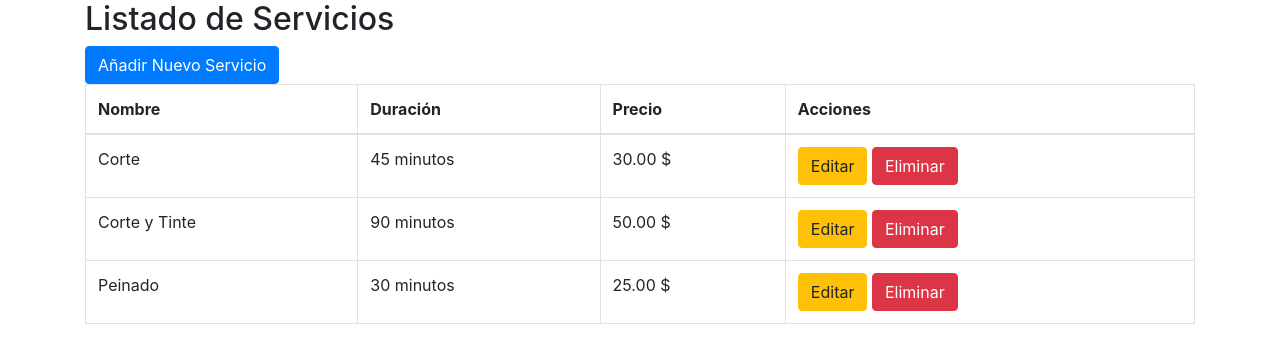
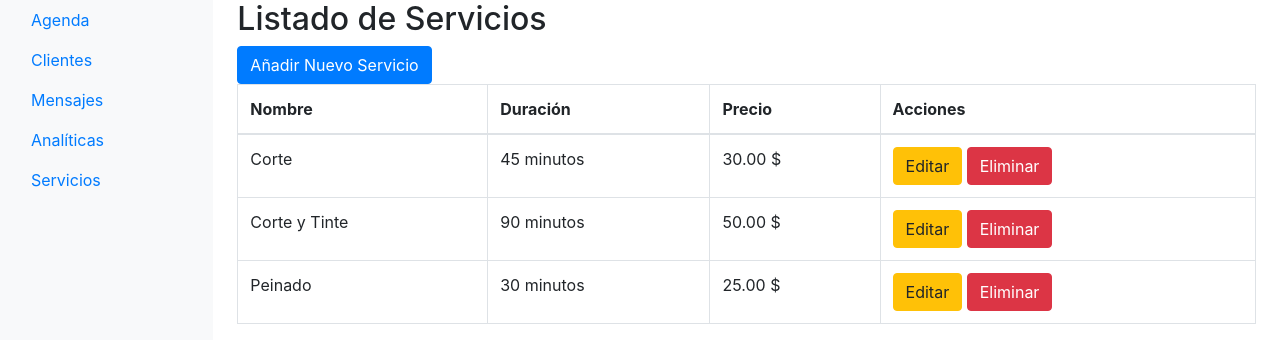
Before and after one commit to barrerot/peluqueria, a PHP site: page /listado-servicios.php in a window 1280 px wide. Shown: the top 363 px of the page. Run offline with PHP 8.4, Linux system fonts and the light colour scheme; the visitor is signed in with stand-in values (Sample User, id 1); data comes from the database, SQL or seed files in the repository; some libraries are stand-ins or nearby versions.

Commit message:
menu services list fixed

```diff
--- a/listado-servicios.php
+++ b/listado-servicios.php
@@ -32,7 +32,33 @@ if (isset($_POST['delete'])) {
     <link href="https://stackpath.bootstrapcdn.com/bootstrap/4.5.2/css/bootstrap.min.css" rel="stylesheet">
 </head>
 <body>
-<div class="container">
+<div class="container-fluid">
+    <div class="row">
+        <!-- Inicio del menú -->
+        <nav class="col-md-2 d-none d-md-block bg-light sidebar">
+            <div class="sidebar-sticky">
+                <ul class="nav flex-column">
+                    <li class="nav-item">
+                        <a class="nav-link" href="./peluqueria/">Agenda</a>
+                    </li>
+                    <li class="nav-item">
+                        <a class="nav-link" href="listado-clientes.php">Clientes</a>
+                    </li>
+                    <li class="nav-item">
+                        <a class="nav-link" href="mensajes.php">Mensajes</a>
+                    </li>
+                    <li class="nav-item">
+                        <a class="nav-link" href="estadisticas.php">Analíticas</a>
+                    </li>
+                    <li class="nav-item">
+                        <a class="nav-link" href="listado-servicios.php">Servicios</a>
+                    </li>
+                </ul>
+            </div>
+        </nav>
+        <!-- Fin del menú -->
+
+        <main role="main" class="col-md-9 ml-sm-auto col-lg-10 px-4">
             <h2>Listado de Servicios</h2>
             <a href="nuevo-servicio.php" class="btn btn-primary">Añadir Nuevo Servicio</a>
             <table class="table table-bordered">
@@ -61,6 +87,8 @@ if (isset($_POST['delete'])) {
                 <?php endforeach; ?>
                 </tbody>
             </table>
+        </main>
+    </div>
 </div>
 <script src="https://code.jquery.com/jquery-3.5.1.slim.min.js"></script>
 <script src="https://cdn.jsdelivr.net/npm/@popperjs/core@2.5.4/dist/umd/popper.min.js"></script>
```
Lines whose indentation alone changed are shown as unchanged.
